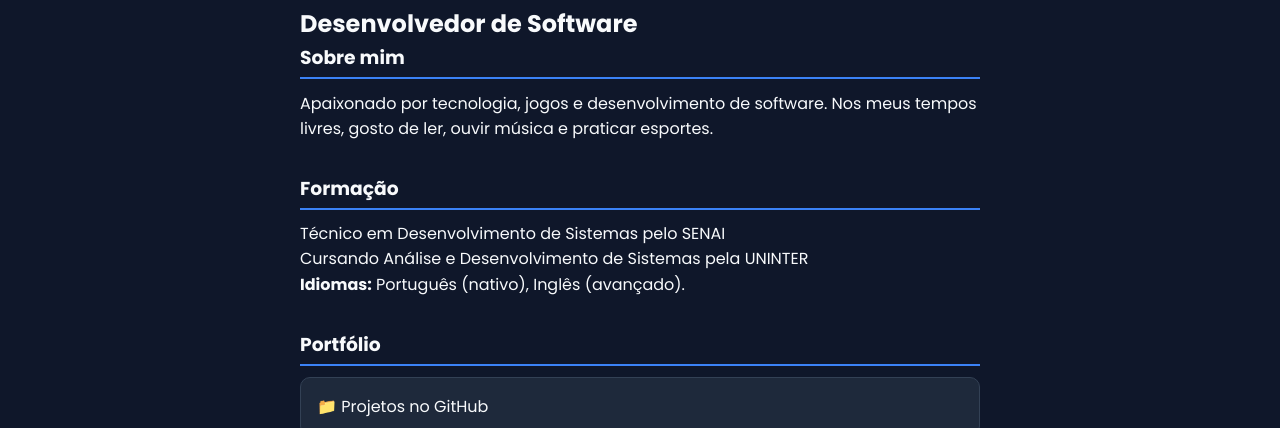
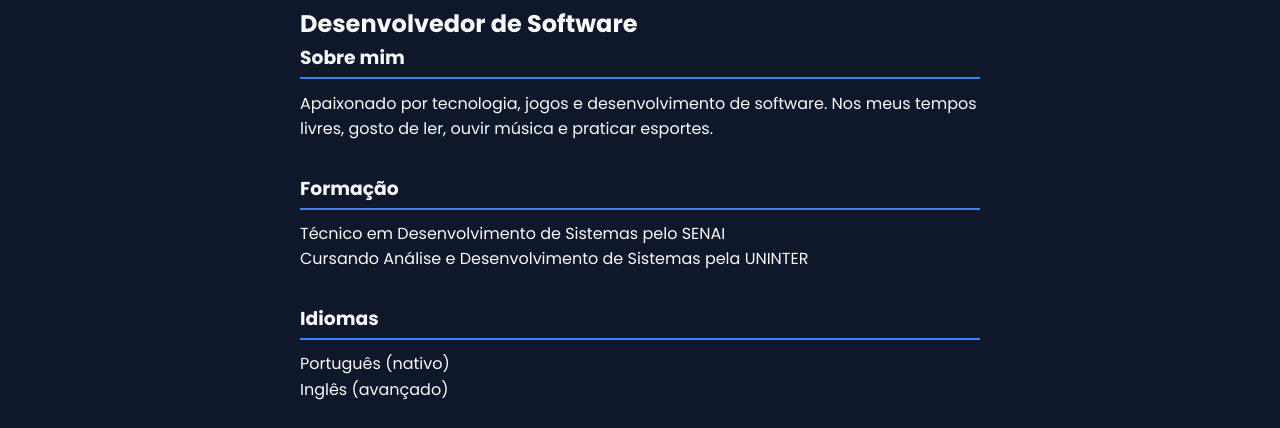
Before and after one commit to tomas-barros1/Trabalho-web-uninter, a plain HTML site: page index.html in a window 1280 px wide. Shown: the part 371-799 px from the top of the page. Drawn offline with Linux system fonts and the light colour scheme.

Commit message:
criação de uma seção para idiomas

```diff
--- a/index.html
+++ b/index.html
@@ -46,7 +46,12 @@
         <h3>Formação</h3>
         <p>Técnico em Desenvolvimento de Sistemas pelo SENAI</p>
         <p>Cursando Análise e Desenvolvimento de Sistemas pela UNINTER</p>
-        <p><strong>Idiomas:</strong> Português (nativo), Inglês (avançado).</p>
+      </section>
+
+      <section id="idiomas">
+        <h3>Idiomas</h3>
+        <p>Português (nativo)</p>
+        <p>Inglês (avançado)</p>
       </section>
 
       <!-- Seção de portfólio -->
```
